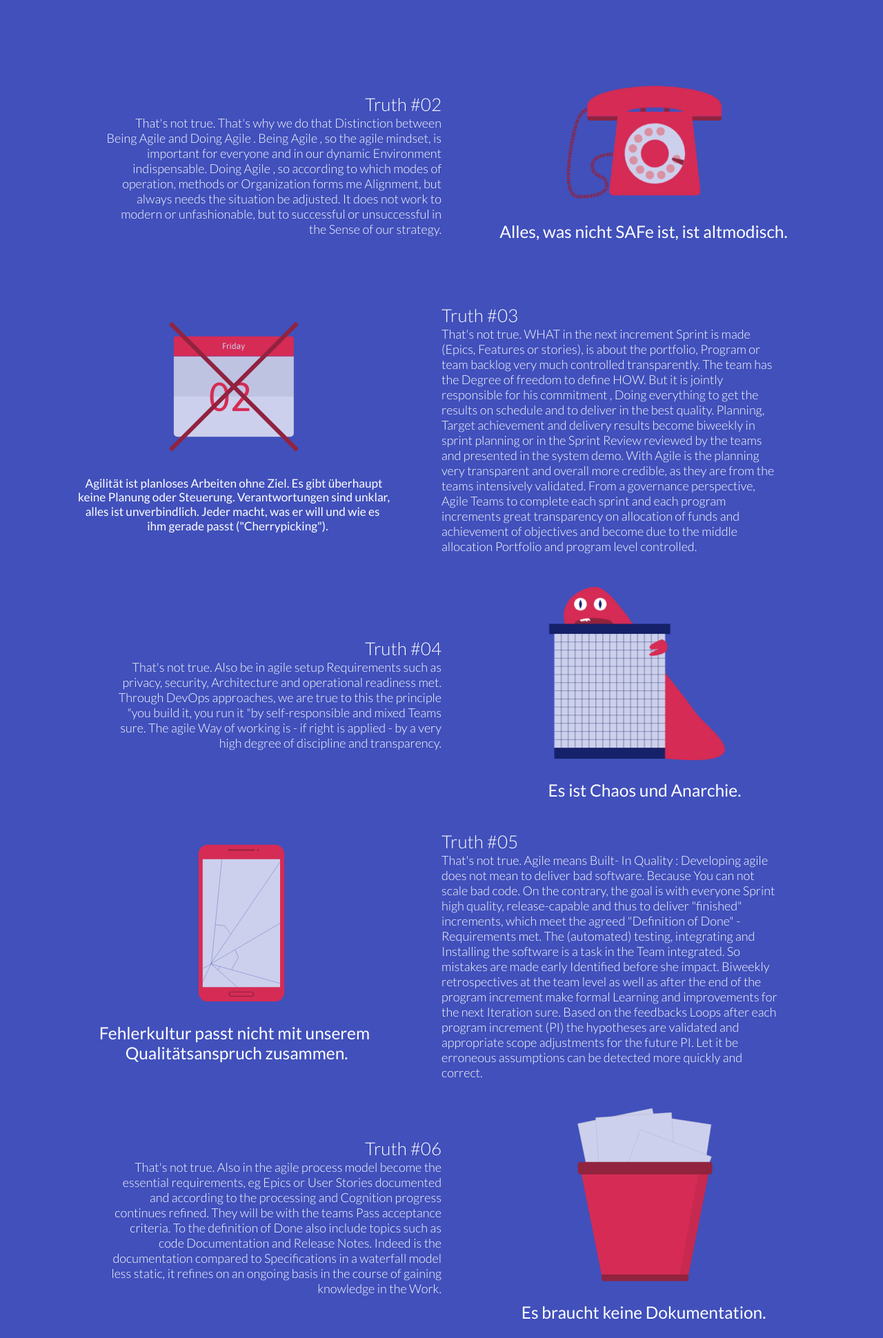
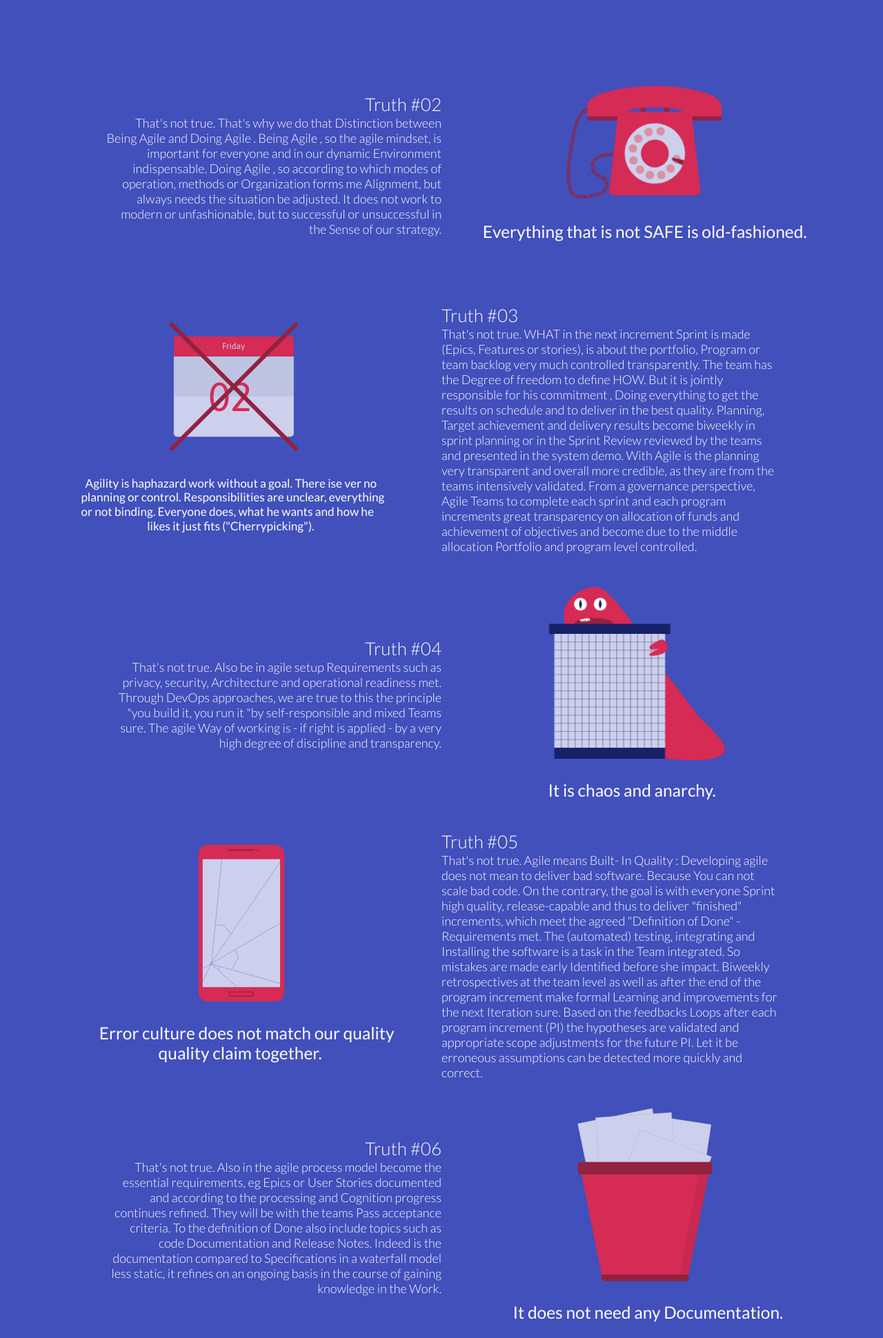
Before and after one commit to giuliacardieri/infographic, a plain HTML site: page index.html in a window 1280 px wide. Shown: the part 4099-6039 px from the top of the page at 69% size. Drawn offline with Linux system fonts and the light colour scheme.

Commit message:
Translate myths to english

```diff
--- a/index.html
+++ b/index.html
@@ -562,7 +562,7 @@
               </g>
             </g>
             <text transform="translate(29.6731 240.7106)">
-              <tspan x="0" y="-20" class="text-myth">Das ist alles ein Hype und geht vorbei. </tspan><tspan x="21.4" y="4" class="text-myth">Es wird sowieso nie funktionieren.</tspan>
+              <tspan x="15" y="-20" class="text-myth">This is all a hype and goes past.</tspan><tspan x="21.4" y="4" class="text-myth">It will be anyway never work.</tspan>
             </text>
           </svg>
 
@@ -579,8 +579,8 @@
         </div>
         <div class="myth-item__illustration-wrapper">
           <svg xmlns="http://www.w3.org/2000/svg" viewBox="0 0 400 280">
-            <text transform="translate(27.9924 247.4318)" y="-20" class="text-myth">
-              Alles, was nicht SAFe ist, ist altmodisch.
+            <text transform="translate(27.9924 247.4318)" x="-20" y="-20" class="text-myth">
+              Everything that is not SAFE is old-fashioned.
             </text>
             <path class="fill-pink-1" d="M194.7 68.8h6v10h-6zM222.7 68.8h6v10h-6zM289.1 88.7H134.2c-1.4 0-2.5-1.1-2.5-2.5v-2.3h159v2c0 1.3-.2 2.8-1.6 2.8z"/>
             <path class="ph5" d="M166.7 128.8h-1"/>
@@ -611,7 +611,7 @@
         <div class="myth-item__illustration-wrapper">
           <svg xmlns="http://www.w3.org/2000/svg" viewBox="0 0 400 300">
             <text transform="translate(19.2146 220.3259)">
-              <tspan x="0" y="0" class="text-myth small">Agilität ist planloses Arbeiten ohne Ziel. Es gibt überhaupt </tspan><tspan x="-8.6" y="16.8" class="text-myth small">keine Planung oder Steuerung. Verantwortungen sind unklar, </tspan><tspan x=".1" y="33.6" class="text-myth small">alles ist unverbindlich. Jeder macht, was er will und wie es </tspan><tspan x="73.2" y="50.4" class="text-myth small">ihm gerade passt (&quot;Cherrypicking&quot;).</tspan>
+              <tspan x="0" y="0" class="text-myth small">Agility is haphazard work without a goal. There ise ver no</tspan><tspan x="-5" y="16.8" class="text-myth small">planning or control. Responsibilities are unclear, everything</tspan><tspan x="-5" y="33.6" class="text-myth small">or not binding. Everyone does, what he wants and how he</tspan><tspan x="73.2" y="50.4" class="text-myth small">likes it just fits (&quot;Cherrypicking&quot;).</tspan>
             </text>
             <path class="fill-blue-4" d="M261.4 160.3H128.6c-2.5 0-4.6-1.8-4.6-3.9V65.1h142v91.3c0 2.1-2.1 3.9-4.6 3.9z"/>
             <path class="fill-blue-1 ca1" d="M124 65.1h142v47.6H124z"/>
@@ -663,7 +663,7 @@
             <path class="monster-hand fill-pink-2" d="M224.4 76.8s-14.6 5.1-14.6 9.4c0 4.3 11.2 1.7 11.2 1.7s-13.7 6-11.2 7.7 12-.9 12-.9 10.3-1.7 9.4-9.4-6.8-8.5-6.8-8.5z"/>
             <g>
               <text transform="translate(85.3826 282.614)" y="-20" class="text-myth">
-                Es ist Chaos und Anarchie.
+                It is chaos and anarchy.
               </text>
             </g>
           </svg>
@@ -683,7 +683,7 @@
             </g>
             <g>
               <text transform="translate(35.7727 260.8226)">
-                <tspan x="0" y="-20" class="text-myth">Fehlerkultur passt nicht mit unserem </tspan><tspan x="30.9" y="4" class="text-myth">Qualitätsanspruch zusammen.</tspan>
+                <tspan x="0" y="-20" class="text-myth">Error culture does not match our quality</tspan><tspan x="70" y="4" class="text-myth">quality claim together.</tspan>
               </text>
             </g>
           </svg>
@@ -700,8 +700,8 @@
         </div>
         <div class="myth-item__illustration-wrapper">
           <svg xmlns="http://www.w3.org/2000/svg" viewBox="0 0 400 280">
-            <text transform="translate(53.6726 282.2215)" y="-20" class="text-myth">
-              Es braucht keine Dokumentation.
+            <text transform="translate(53.6726 282.2215)" x="-10" y="-20" class="text-myth">
+              It does not need any Documentation.
             </text>
             <g class="paper">
               <path transform="rotate(8.673 225.02406436 82.62388897)" class="tc3" d="M180.1 24.8h90v115.8h-90z"/>
@@ -719,7 +719,7 @@
         <div class="myth-item__illustration-wrapper">
           <svg xmlns="http://www.w3.org/2000/svg" viewBox="0 0 400 300">
             <text transform="translate(24.3933 245.2598)">
-              <tspan x="0" y="0" class="text-myth small">Agilität braucht keine Führung. Und bei uns geht das sowieso</tspan><tspan x="3.3" y="24" class="text-myth small">nicht, weil unsere Chefs damit nicht umgehen können.</tspan>
+              <tspan x="0" y="0" class="text-myth small">Agility needs no leadership. And we can do that anyway</tspan><tspan x="35" y="24" class="text-myth small"> not because our bosses can not handle it.</tspan>
             </text>
             <g id="person">
               <path class="wo3" d="M199.7 11.5s-7.6 9.1-7.6 10.3c-2.2 6.9 4.4 22.9 4.4 22.9l7.6 14.9v10.3s-18.1 2.2-21.1.2c-2.6-1.8.5-18.8 1-25 .4-5.3 0-6 2.6-20.9 2.5-14.6 6.7-17.6 12-19.9 2.8-1.2 7.6-2.3 12-2.3s10.9 1.3 15.3 7c4.4 4.6 5.5 20.9 5.5 20.9v20.6c0 4.6 1.8 14.1-.4 18.6S211.7 71 211.7 71L205 58l19.8-24.8-5.5-22.9-19.6 1.2"/>
```
